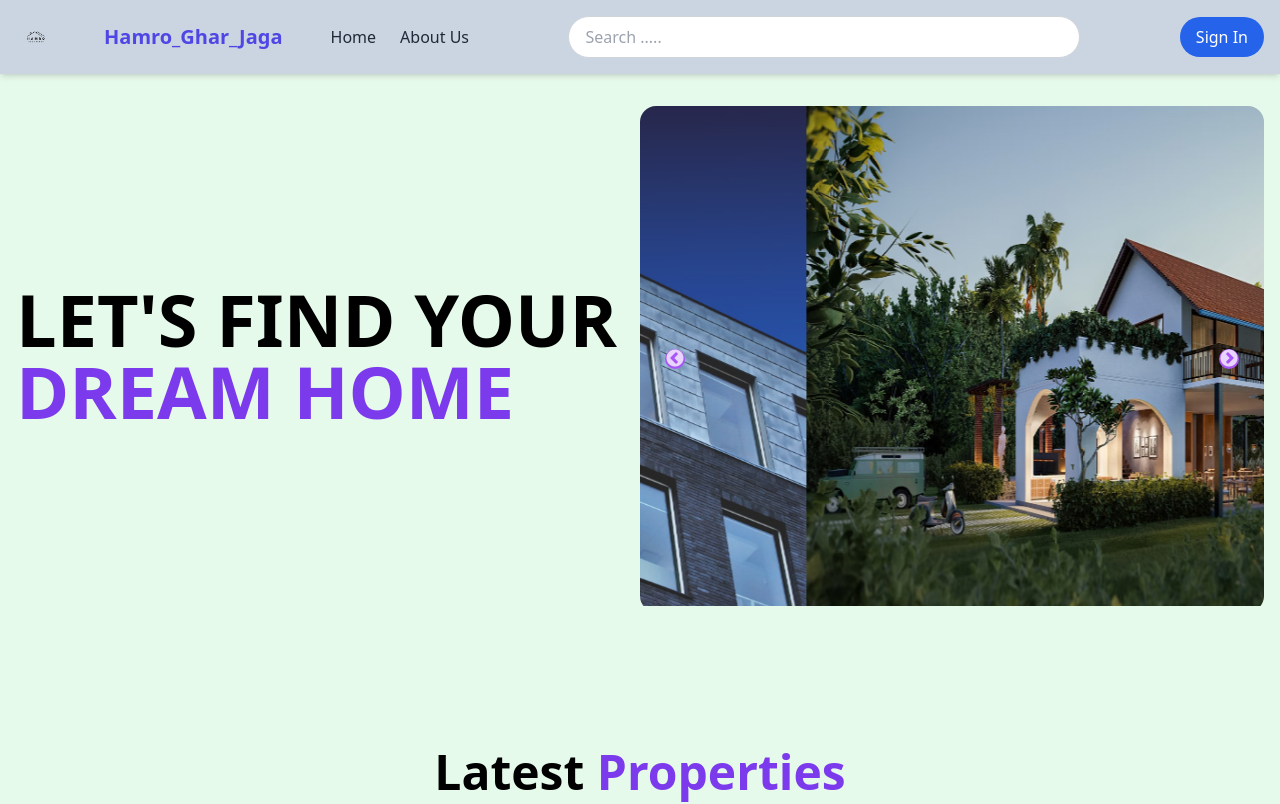
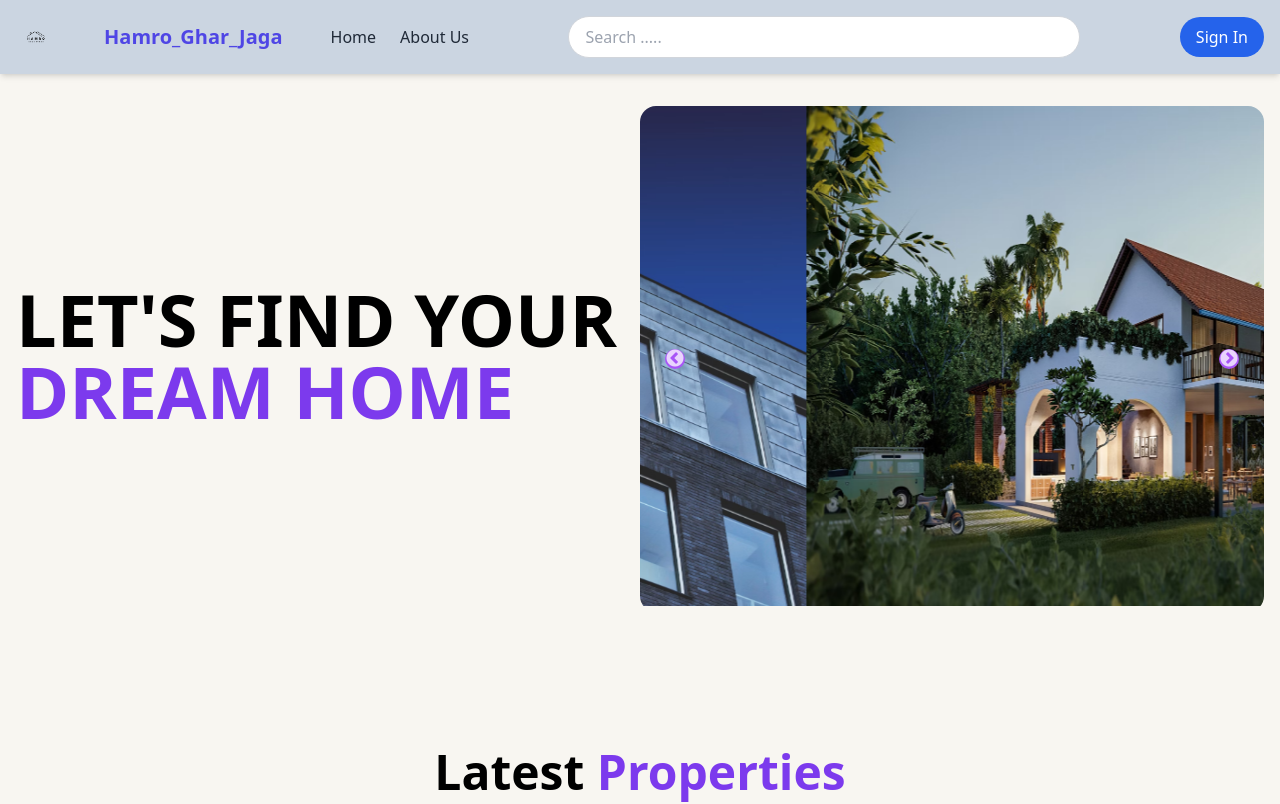
Before and after one commit to PanaceaSolution/Real-Estate, a React (Vite) app in the folder client/: page / in a window 1280 px wide. Shown: the top 804 px of the page. Built offline with nearby package versions, Linux system fonts and the light colour scheme.

Commit message:
updated layout for admin and users

```diff
--- a/client/src/App.jsx
+++ b/client/src/App.jsx
@@ -1,36 +1,40 @@
 import React from 'react';
 import { BrowserRouter as Router, Routes, Route } from 'react-router-dom';
 import Header from './components/header';
+import Footer from './components/footer';
 import AboutUs from './pages/AboutUs';
 import SignInPage from './pages/sign-in';
-import Footer from './components/footer';
 import SignUp from './components/SignUp';
 import Home from './pages/home';
 import SecureRoute from './routes/SecureRoute';
 import Users from './pages/admin-dashboard/Users';
 import Properties from './pages/admin-dashboard/Properties';
 import AdminRoute from './routes/AdminRoute';
-import AdminLayout from './pages/admin-dashboard/AdminLayout';
+import AdminLayout from './layout/AdminLayout';
 import AddProperty from './pages/add-property';
-import UserDashboard from './pages/Dashboard/UserDashboard'
+import UserDashboard from './pages/Dashboard/UserDashboard';
 import DefaultLayout from './layout/DefaultLayout';
-import UserStats from './components/UserStats'
-import Search from './pages/search'
+import UserStats from './components/UserStats';
+import Search from './pages/search';
+import HomeLayout from './layout/HomeLayout';
 
 const App = () => {
   return (
     <Router>
       <div className="flex flex-col min-h-screen bg-base">
-        <Header />
-
         <main className="flex-grow">
           <Routes>
-            <Route path="/" element={<Home />} />
-            <Route path="/aboutUs" element={<AboutUs />} />
+            {/* Public Routes */}
+            <Route element={<HomeLayout />}>
+              <Route path="/" element={<Home />} />
+              <Route path="/aboutUs" element={<AboutUs />} />
+              <Route path="/search" element={<Search />} />
+            </Route>
+
             <Route path="/sign-in" element={<SignInPage />} />
             <Route path="/sign-up" element={<SignUp />} />
-            <Route path='/search' element={<Search />} />
 
+            {/* Admin Routes */}
             <Route element={<AdminRoute isAdmin="admin" />}>
               <Route element={<AdminLayout />}>
                 <Route path="/admin/users" element={<Users />} />
@@ -40,29 +44,15 @@ const App = () => {
               </Route>
             </Route>
 
-            {/* <Route element={<SecureRoute />}>
+            {/* Secure Routes */}
+            <Route element={<SecureRoute />}>
               <Route element={<DefaultLayout />}>
                 <Route path="/dashboard" element={<UserDashboard />} />
                 <Route path="/user-stats" element={<UserStats />} />
               </Route>
-            </Route> */}
-
-            <Route element={<SecureRoute />}>
-              <Route path="/dashboard" element={<UserDashboard />} />
-              <Route
-                path="/user-stats"
-                element={
-                  <DefaultLayout>
-                    <UserStats></UserStats>
-                  </DefaultLayout>
-                }
-              />
-            </Route >
-
+            </Route>
           </Routes>
         </main>
-
-        <Footer />
       </div>
     </Router>
   );
--- a/client/src/index.css
+++ b/client/src/index.css
@@ -4,7 +4,7 @@
 
 @layer base {
   :root {
-    --background: 137, 65%, 94%;
+    --background: 40, 33%, 96%;
     --foreground: 224 71.4% 4.1%;
     --card: 0 0% 100%;
     --card-foreground: 224 71.4% 4.1%;
--- a/client/src/pages/admin-dashboard/AdminLayout.jsx
+++ b/client/src/layout/AdminLayout.jsx
@@ -1,6 +1,6 @@
 import React from 'react'
 import { Outlet } from 'react-router-dom'
-import Sidebar from '../../components/sidebar'
+import Sidebar from '../components/sidebar'
 
 const AdminLayout = () => {
    return (
--- a/client/src/layout/HomeLayout.jsx
+++ b/client/src/layout/HomeLayout.jsx
@@ -1,16 +1,24 @@
 import { Outlet, useLocation } from "react-router-dom";
 
 import Header from "../components/header";
-import Home from "../pages/home";
 import Footer from "../components/footer";
+
 const HomeLayout = () => {
   const location = useLocation();
-  const isRootPath = location.pathname === "/";
+
+  // Check if the current path is one of the specified paths
+  const isRootPath = ['/', '/aboutUs', '/search'].includes(location.pathname);
 
   return (
     <div>
-      {isRootPath && [<Header />, <Home />, <Footer />]}
-      {!isRootPath && [<Header />, <Outlet />, <Footer />]}
+      {/* Render different content based on the route */}
+      {isRootPath && (
+        <>
+          <Header />
+          <Outlet />
+          <Footer />
+        </>
+      )}
     </div>
   );
 };
```
